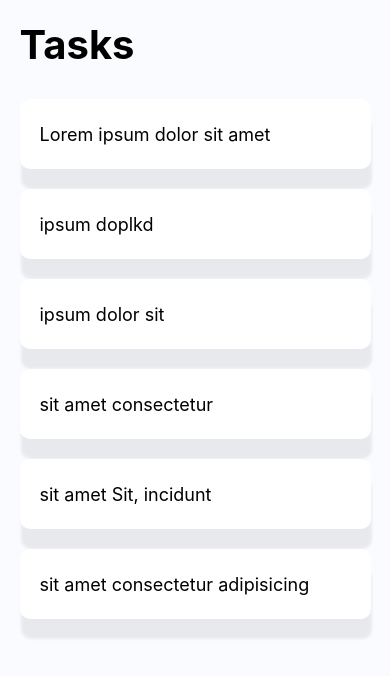
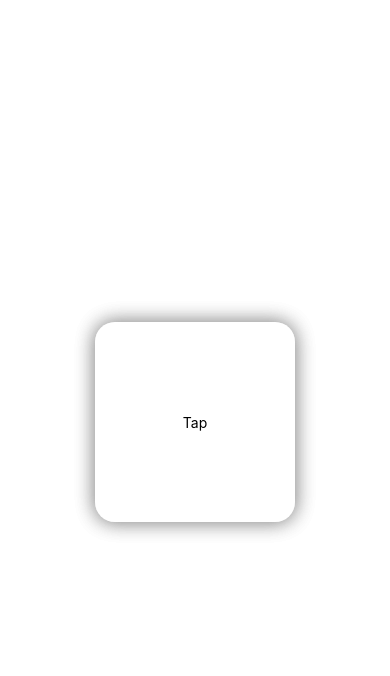
Before and after one commit to didadev/rn-reanimated, a React Native app: screen / in a window 390 px wide. Shown: the top 676 px of the page. Built offline with nearby package versions, Linux system fonts and the light colour scheme.

Commit message:
Add ripple effect

```diff
--- a/App.tsx
+++ b/App.tsx
@@ -6,7 +6,8 @@ import PinchGestureHandler from './Youtube/ Reactiive_channel/PinchGestureHandle
 import DoubleTapGesture from './Youtube/ Reactiive_channel/doubleTapgesture/App';
 import CircularProgressBar from './Youtube/ Reactiive_channel/circularProgressbar/App';
 import SwipeToDeleteAnimation from './Youtube/ Reactiive_channel/SwipeToDeleteAnimation/App';
+import RippleEffect from './Youtube/ Reactiive_channel/RippleEffect/App';
 
-const App = () => <SwipeToDeleteAnimation />;
+const App = () => <RippleEffect />;
 
 export default App;
--- /dev/null
+++ b/Youtube/ Reactiive_channel/RippleEffect/App.tsx
@@ -0,0 +1,42 @@
+import {StyleSheet, Text, View} from 'react-native';
+import React, {useCallback} from 'react';
+import Ripple from './components/Ripple';
+import {GestureHandlerRootView} from 'react-native-gesture-handler';
+
+const App = () => {
+  const onTap = useCallback(() => {
+    console.log('on tap');
+  }, []);
+
+  return (
+    <GestureHandlerRootView style={{flex: 1}}>
+      <View style={styles.container}>
+        <Ripple style={styles.ripple} onTap={onTap}>
+          <Text>Tap</Text>
+        </Ripple>
+      </View>
+    </GestureHandlerRootView>
+  );
+};
+
+export default App;
+
+const styles = StyleSheet.create({
+  container: {
+    flex: 1,
+    justifyContent: 'center',
+    alignItems: 'center',
+    borderColor: '#fff',
+  },
+  ripple: {
+    width: 200,
+    height: 200,
+    justifyContent: 'center',
+    alignItems: 'center',
+    shadowOffset: {height: 0, width: 0},
+    shadowOpacity: 0.3,
+    shadowRadius: 20,
+    backgroundColor: '#fff',
+    borderRadius: 20,
+  },
+});
--- /dev/null
+++ b/Youtube/ Reactiive_channel/RippleEffect/components/Ripple.tsx
@@ -0,0 +1,84 @@
+import {StyleProp, StyleSheet, Text, View, ViewStyle} from 'react-native';
+import React, {Children, PropsWithChildren} from 'react';
+import {GestureDetector, Gesture} from 'react-native-gesture-handler';
+import Animated, {
+  interpolate,
+  measure,
+  runOnJS,
+  useAnimatedRef,
+  useAnimatedStyle,
+  useSharedValue,
+  withDelay,
+  withTiming,
+} from 'react-native-reanimated';
+import {opacity, translate} from 'react-native-redash';
+
+interface RippleProps {
+  style: StyleProp<ViewStyle>;
+  onTap?: () => void;
+  children: React.ReactElement<PropsWithChildren>;
+}
+
+const Ripple: React.FC<RippleProps> = ({style, onTap, children}) => {
+  const centerX = useSharedValue(0);
+  const centerY = useSharedValue(0);
+  const scale = useSharedValue(0);
+  const width = useSharedValue(0);
+  const height = useSharedValue(0);
+
+  const rippleOpacity = useSharedValue(0);
+
+  const aRef = useAnimatedRef<View>();
+
+  const tap = Gesture.Tap()
+    .onStart(tapEvt => {
+      const layout = measure(aRef);
+      width.value = layout?.width;
+      height.value = layout?.height;
+
+      centerX.value = tapEvt.x;
+      centerY.value = tapEvt.y;
+      rippleOpacity.value = 1;
+      scale.value = 0;
+      scale.value = withTiming(1, {duration: 1000});
+    })
+    .onBegin(() => {
+      runOnJS(onTap)();
+    })
+    .onFinalize(() => {
+      rippleOpacity.value = withDelay(600, withTiming(0));
+    });
+
+  const rStyle = useAnimatedStyle(() => {
+    const circleRadius = Math.sqrt(width.value ** 2 + height.value ** 2);
+    const translateX = centerX.value - circleRadius;
+    const translateY = centerY.value - circleRadius;
+
+    return {
+      width: circleRadius * 2,
+      height: circleRadius * 2,
+      backgroundColor: '#e3dfdf',
+      borderRadius: circleRadius,
+      position: 'absolute',
+      top: 0,
+      left: 0,
+
+      opacity: rippleOpacity.value,
+      transform: [{scale: scale.value}, {translateX}, {translateY}],
+    };
+  });
+  return (
+    <View ref={aRef} style={[style]}>
+      <GestureDetector gesture={tap}>
+        <Animated.View style={[style, {overflow: 'hidden'}]}>
+          <View>{children}</View>
+          <Animated.View style={rStyle} />
+        </Animated.View>
+      </GestureDetector>
+    </View>
+  );
+};
+
+export default Ripple;
+
+const styles = StyleSheet.create({});
```
